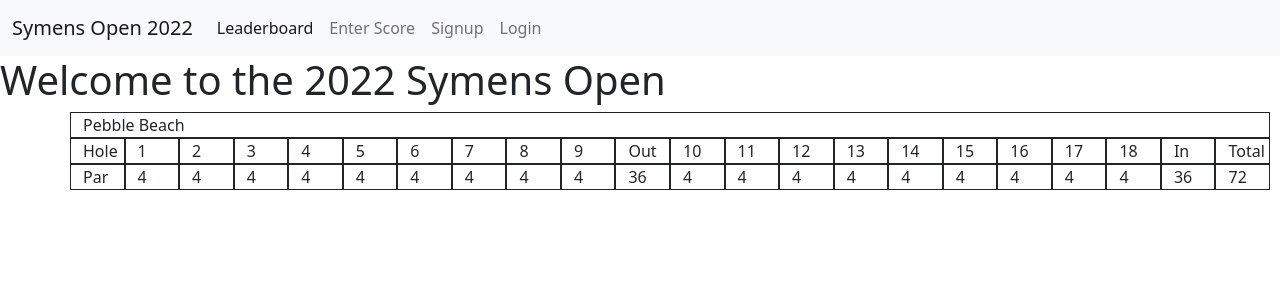
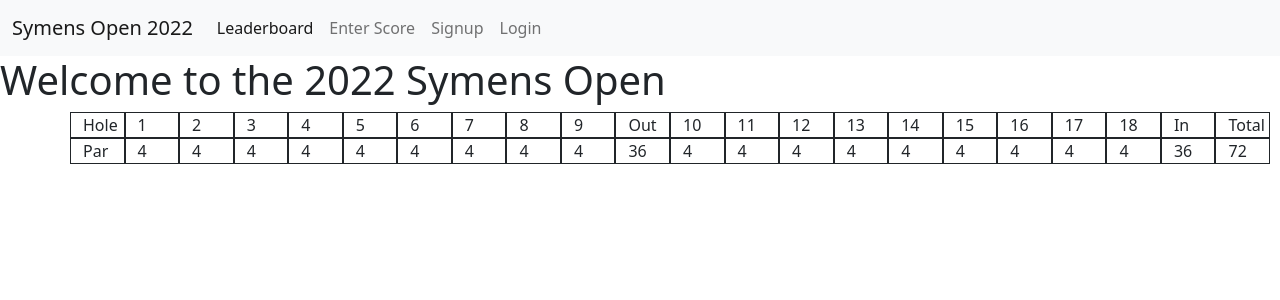
Before and after one commit to SymensJeffrey/golf_tournament_vue, a Vue app: page / in a window 1280 px wide. Shown: the top 300 px of the page. Built offline with nearby package versions, Linux system fonts and the light colour scheme; the HTML template or start-up script is replaced by a standard one.

Commit message:
remove course name/first row from grid

```diff
--- a/src/views/Home.vue
+++ b/src/views/Home.vue
@@ -3,9 +3,6 @@
     <h1>{{ message }}</h1>
     <div class="container">
       <div class="row">
-        <div class="col">
-          {{golfCourseName}}
-        </div>
       </div>
       <!-- Holes -->
       <div class="row">
@@ -167,7 +164,6 @@
     data: function () {
       return {
         message: "Welcome to the 2022 Symens Open",
-        golfCourseName: "Pebble Beach",
         hole1Par: 4,
         hole2Par: 4,
         hole3Par: 4,
```
